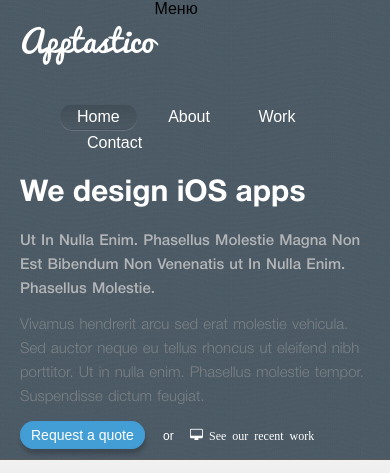
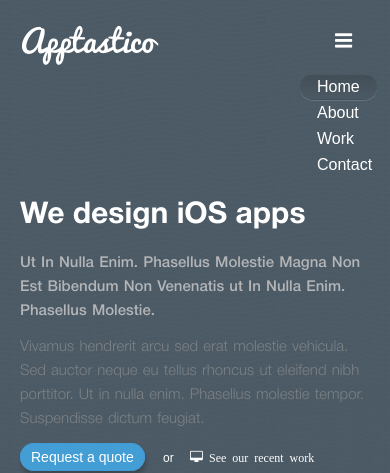
Before and after one commit to leonidnord/apptastica, a plain HTML site: page index.html in a window 390 px wide. Shown: the top 473 px of the page. Drawn offline with nearby package versions, Linux system fonts and the light colour scheme.

Commit message:
script-correction-and-updating-styles-to-the-navigation-menu

```diff
--- a/css/css.css
+++ b/css/css.css
@@ -637,16 +637,11 @@ h2 {
 		text-align: center;
 	}
 }
-/*.nav {
+#touch-menu {
+	margin-right: 10px;
+	display: block;
 	float: right;
-}
-.nav li {
-	float: left;
-}
-.nav li a,
-#touch-menu {
-	display: block;
-	padding: 12px 15px;
+	padding: 3px 5px;
 	font-weight: bold;
 	font-size: 14px;
 	color: #fff;
@@ -654,48 +649,33 @@ h2 {
 #touch-menu {
 	display: none;
 }
-
+.icon-navicon {
+	font-size: 20px;
+}
 @media (max-width: 768px) {
-	h1 {
-		position: relative;
-		top: 0;
-		left: 0;
-		right: 0;
-	}
-	.nav {
-		position: absolute;
-		top: 100%;
-		left: 0;
-		right: 0;
-		display: none;
-	}
-	.nav li {
-		float: none;
-	}
-	.nav li a {
-		color: #666;
-		border-top: 1px solid #eee;
-		border-left: 3px solid transparent;
-		background: #fff;
-	}
-	.nav li:first-child a {
-		border-top: none;
-	}
-	.nav li a:hover {
-		color: #333;
-		border-left: 3px solid #515572;
-		background: #f0f0f0;
-	}
 	#touch-menu {
 		display: block;
 		float: right;
-		height: 50px;
 		padding-top: 30px;
 	}
-}*/
+	.nav {
+		clear: both;
+		width: 20%;
+		float: right;
+		padding-top: 0;
+	}
+	.nav li {
+		float: left;
+		margin-left: 0;
+	}
+
+}
 @media screen and (max-width: 500px) {
 	.ios-apps, .buttons-ios-apps {
 		width: 100%;
+	}
+	.desktop-skaype > p {
+		margin-left: 0;
 	}
 	.widget > div, .widget > div:nth-of-type(2) {
 		width: 100%;
--- a/index.html
+++ b/index.html
@@ -33,7 +33,7 @@
 			<div class="header text-color clear-fix">
 				<h1><a href="#">Apptastico</a></h1>
 				<nav>
-				<a href="#" id="touch-menu">Меню</a>
+				<a href="#" id="touch-menu"><span class="icon-navicon"></span></a>
 					<ul class="nav">
 						<li class="active"><a href="#">Home</a></li>
 						<li><a href="#">About</a></li>
```
